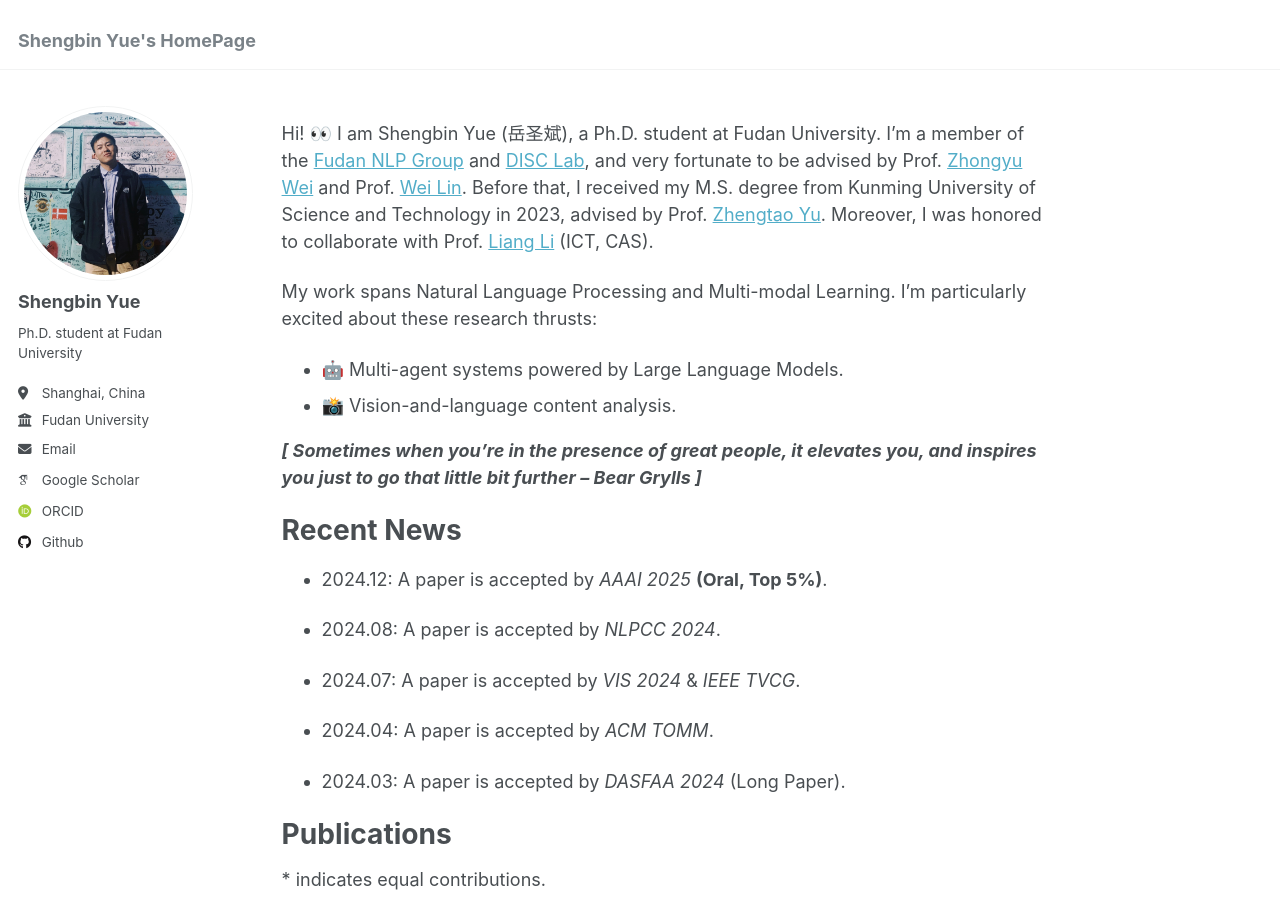
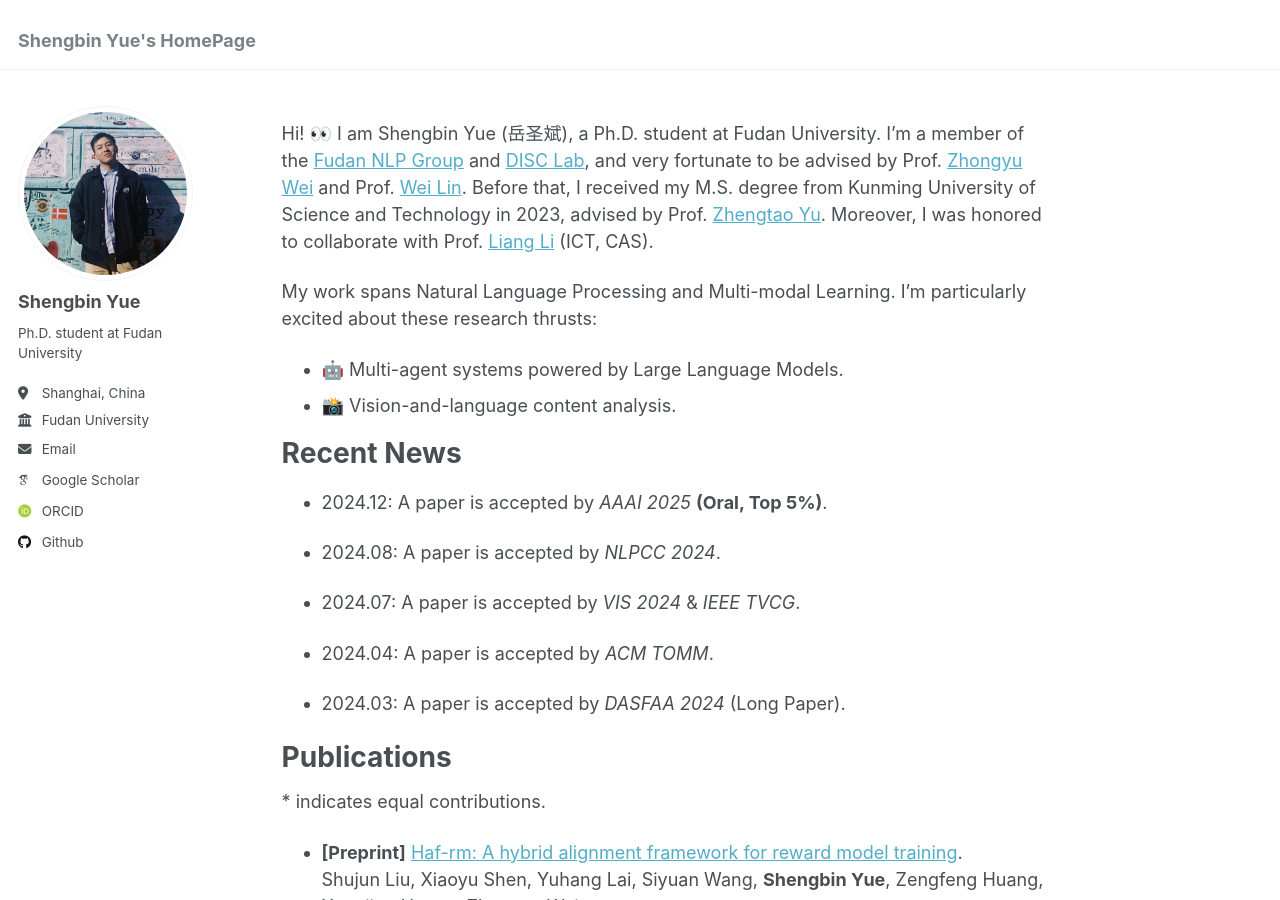
Before and after one commit to yueshengbin/yueshengbin.github.io, a Jekyll site: the page built from _pages/about.md, in a window 1280 px wide and 900 px high. Built offline with Jekyll 4.4.1, drawn with Linux system fonts in a browser that asks for light colours; some web fonts are replaced.

Commit message:
Update about.md

```diff
--- a/_pages/about.md
+++ b/_pages/about.md
@@ -12,9 +12,6 @@ Hi! 👀 I am Shengbin Yue (岳圣斌), a Ph.D. student at Fudan University. I
 My work spans Natural Language Processing and Multi-modal Learning. I’m particularly excited about these research thrusts:
 * 🤖 Multi-agent systems powered by Large Language Models.
 * 📸 Vision-and-language content analysis.
-
-
-***[ Sometimes when you're in the presence of great people, it elevates you, and inspires you just to go that little bit further -- Bear Grylls ]***
 
 
 Recent News
```
